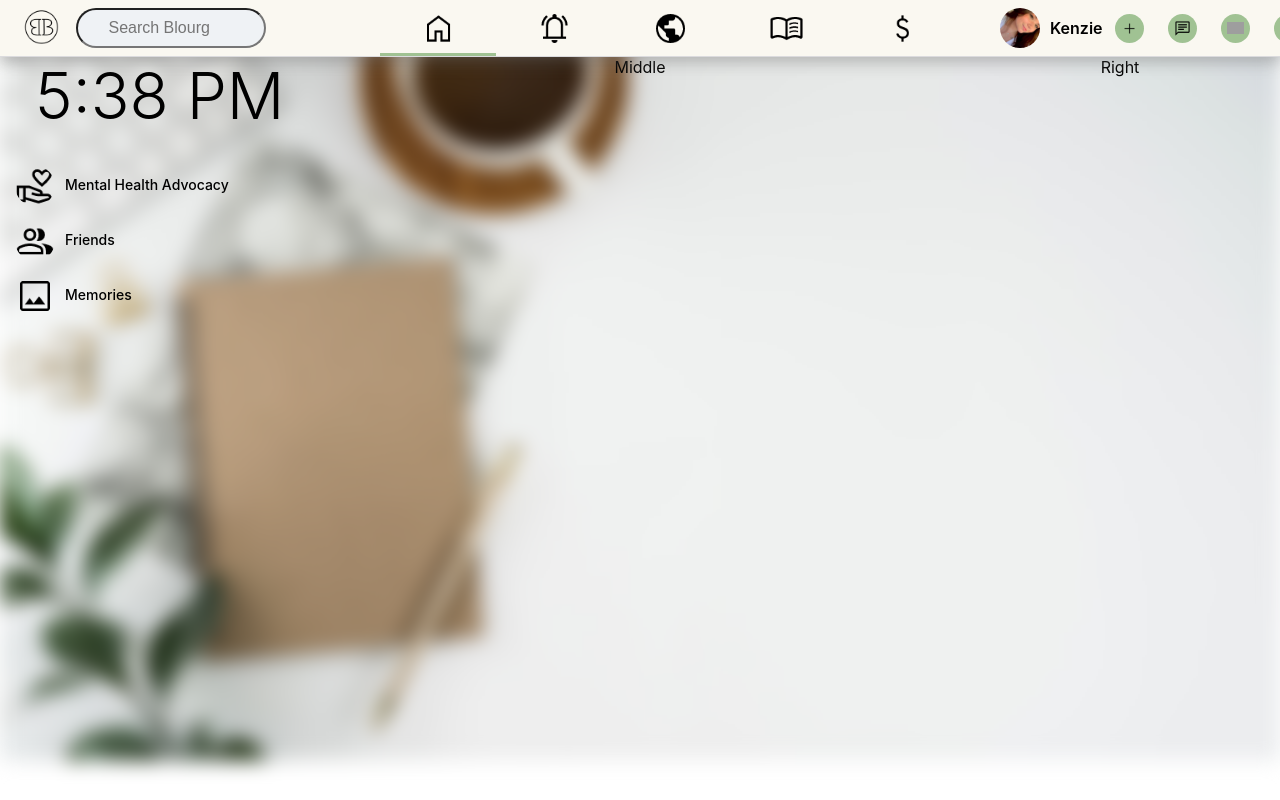
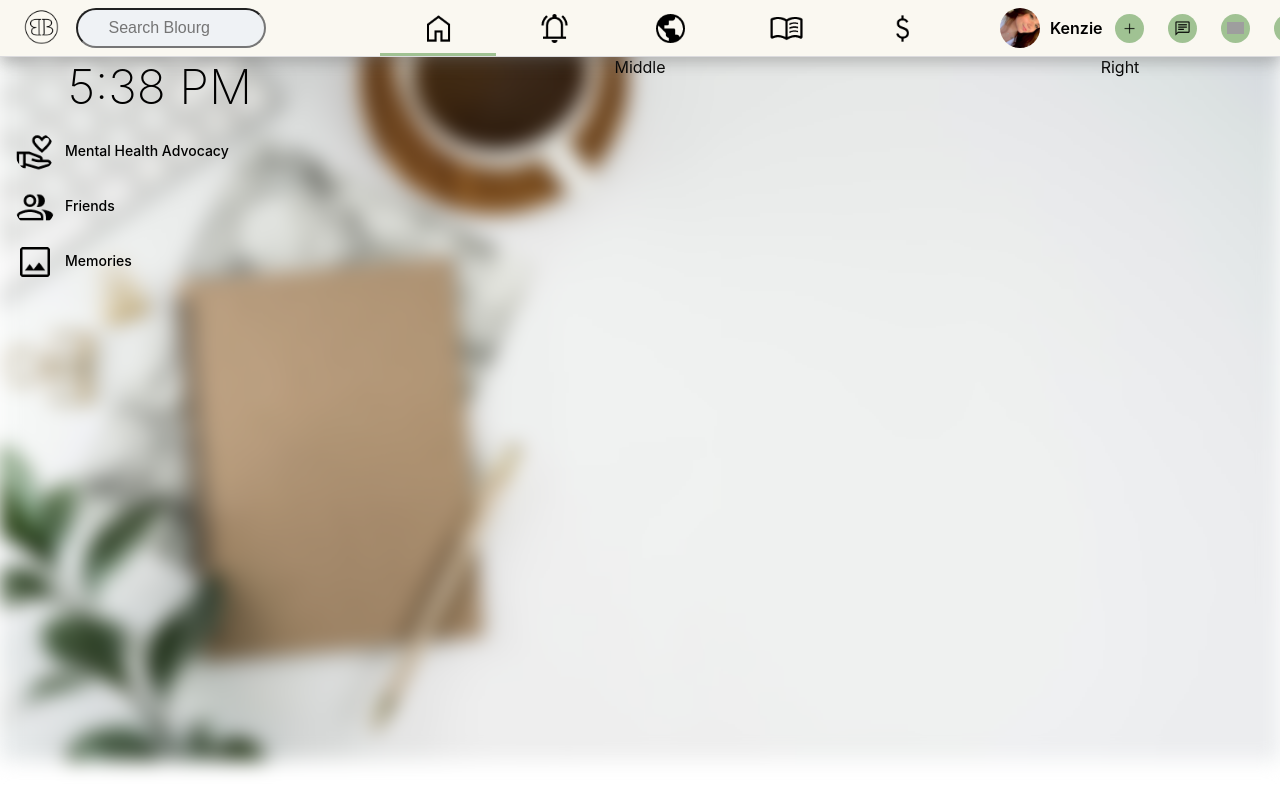
Before and after one commit to McKenzieLynn/Blourg, a React (Create React App) app: page / in a window 1280 px wide. Shown: the top 800 px of the page. Built offline with nearby package versions, Linux system fonts and the light colour scheme; grey boxes are pictures that could not be loaded.

Commit message:
Making changes to the navbar css

```diff
--- a/src/Components/MainPage/LeftSidePanel/Clock/Clock.css
+++ b/src/Components/MainPage/LeftSidePanel/Clock/Clock.css
@@ -4,7 +4,7 @@
     box-sizing: border-box;
 }
 .clock-text {
-    margin-bottom: 2rem;
-    font-size: 4rem;
-    font-weight: 300;
+    margin-bottom: 1rem;
+    font-size: 3rem;
+    font-weight: 200;
 }
--- a/src/Components/MainPage/LeftSidePanel/LeftSide.js
+++ b/src/Components/MainPage/LeftSidePanel/LeftSide.js
@@ -40,6 +40,7 @@ class LeftSide extends Component {
     return (
       <div>
         <Clock/>
+
         {
           this.state.data.map( (item) =>(
             <ImageLayout image={item.image} text={item.text} />
```
Lines whose indentation alone changed are shown as unchanged.
